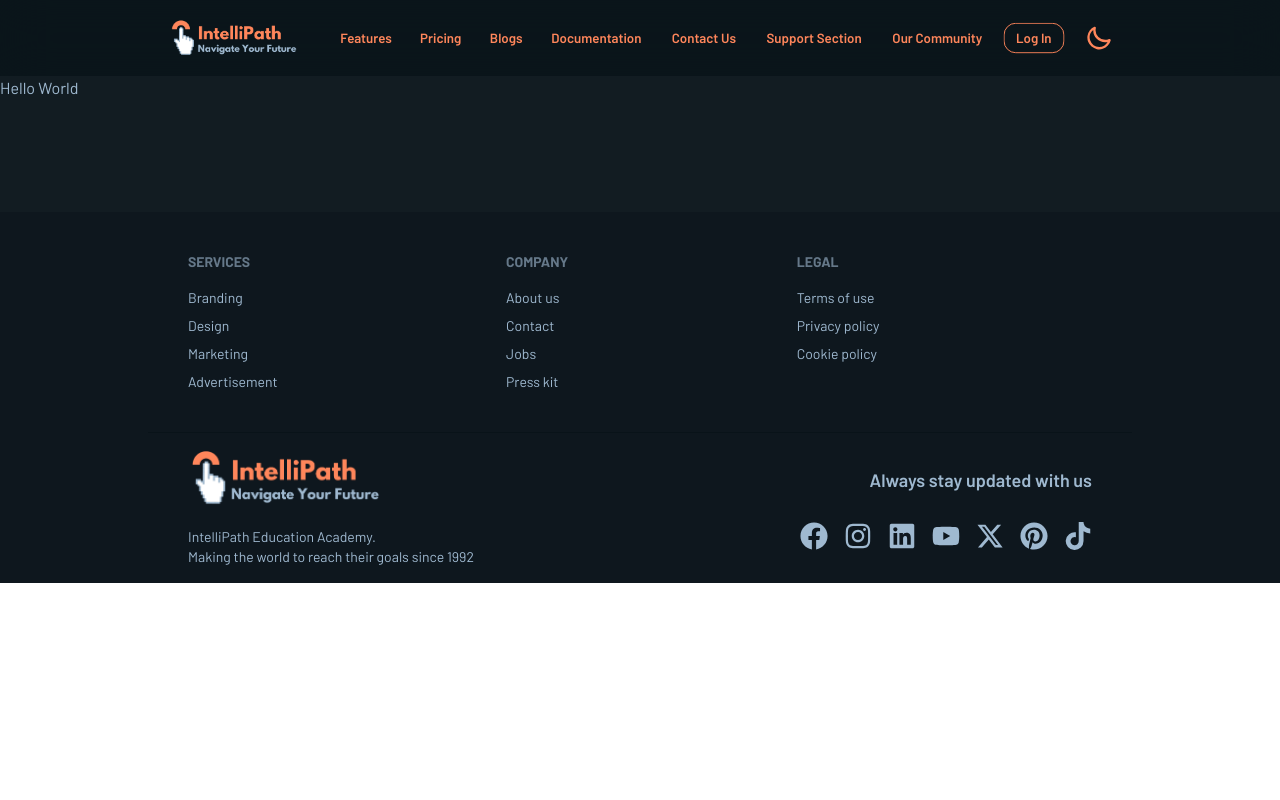
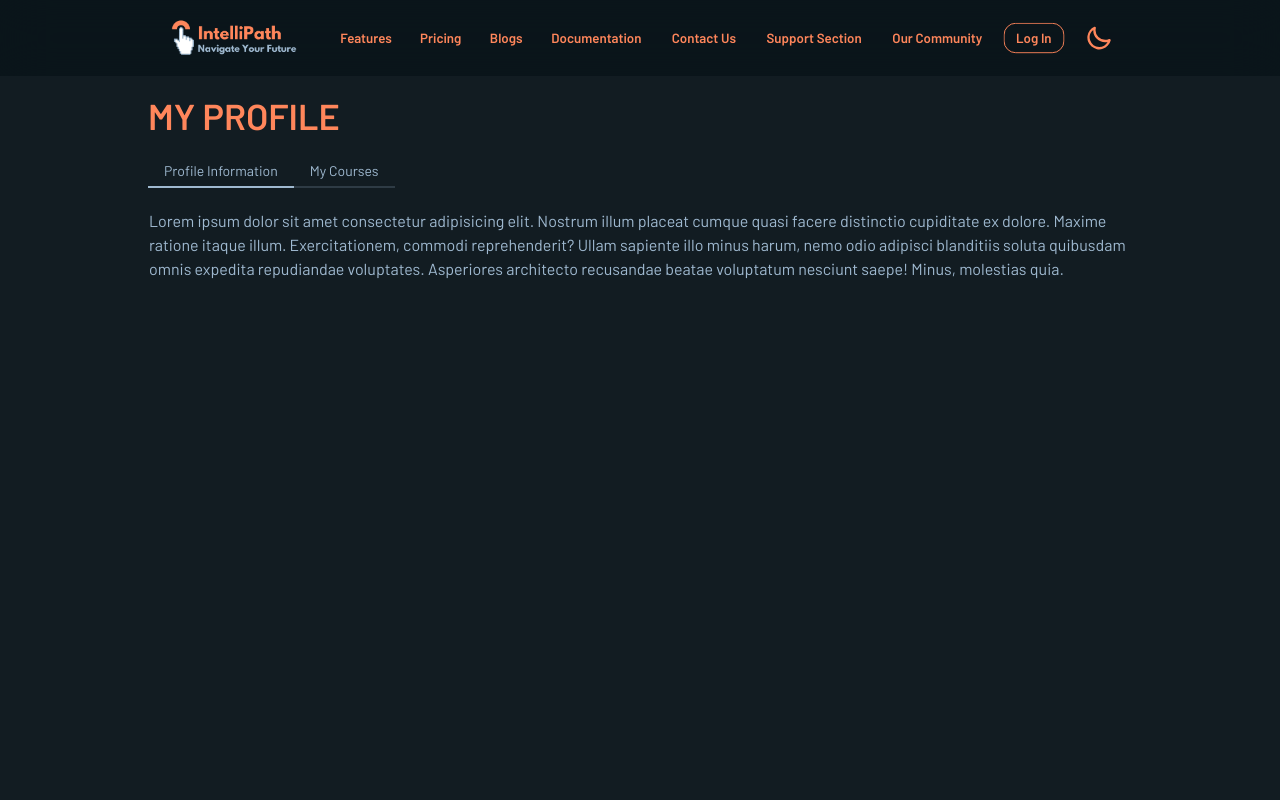
Before and after one commit to taseenjeem/IntelliPath, a Next.js app: page /my-account/1 in a window 1280 px wide. Shown: the top 800 px of the page. Built offline with nearby package versions, Linux system fonts and the light colour scheme; no server answers.

Commit message:
added tabs

```diff
--- a/app/my-account/[name]/page.js
+++ b/app/my-account/[name]/page.js
@@ -1,5 +1,18 @@
+import Courses from "@/components/page/my-account-page/Courses";
+import ProfileInfo from "@/components/page/my-account-page/ProfileInfo";
+
 const MyAccountPage = () => {
-  return <>Hello World</>;
+  return (
+    <section className="custom-min-h wrapper w-full">
+      <h1 className="lg:text-4xl text-3xl text-primary uppercase font-semibold mt-5">
+        My Profile
+      </h1>
+      <div role="tablist" className="tabs tabs-bordered w-full mt-5">
+        <ProfileInfo />
+        <Courses />
+      </div>
+    </section>
+  );
 };
 
 export default MyAccountPage;
--- /dev/null
+++ b/components/page/my-account-page/Courses.jsx
@@ -0,0 +1,25 @@
+const Courses = () => {
+  return (
+    <>
+      <input
+        type="radio"
+        name="my_tabs_1"
+        role="tab"
+        className="tab whitespace-nowrap"
+        aria-label="My Courses"
+      />
+      <div role="tabpanel" className="tab-content mt-5">
+        Lorem ipsum, dolor sit amet consectetur adipisicing elit. Repellendus
+        assumenda laboriosam dolorum accusantium ab dicta deleniti impedit
+        perferendis alias vero atque ipsam, sequi cum, libero tenetur autem
+        itaque at dolorem, reiciendis ea debitis perspiciatis. Magni
+        consequuntur distinctio dicta eos consequatur temporibus rem doloribus
+        est sed voluptatem consectetur provident, totam eaque, perspiciatis
+        velit architecto optio molestiae, adipisci quibusdam delectus sequi
+        sapiente.
+      </div>
+    </>
+  );
+};
+
+export default Courses;
--- /dev/null
+++ b/components/page/my-account-page/ProfileInfo.jsx
@@ -0,0 +1,24 @@
+const ProfileInfo = () => {
+  return (
+    <>
+      <input
+        type="radio"
+        name="my_tabs_1"
+        role="tab"
+        className="tab whitespace-nowrap"
+        aria-label="Profile Information"
+        defaultChecked
+      />
+      <div role="tabpanel" className="tab-content w-full mt-5">
+        Lorem ipsum dolor sit amet consectetur adipisicing elit. Nostrum illum
+        placeat cumque quasi facere distinctio cupiditate ex dolore. Maxime
+        ratione itaque illum. Exercitationem, commodi reprehenderit? Ullam
+        sapiente illo minus harum, nemo odio adipisci blanditiis soluta
+        quibusdam omnis expedita repudiandae voluptates. Asperiores architecto
+        recusandae beatae voluptatum nesciunt saepe! Minus, molestias quia.
+      </div>
+    </>
+  );
+};
+
+export default ProfileInfo;
```
